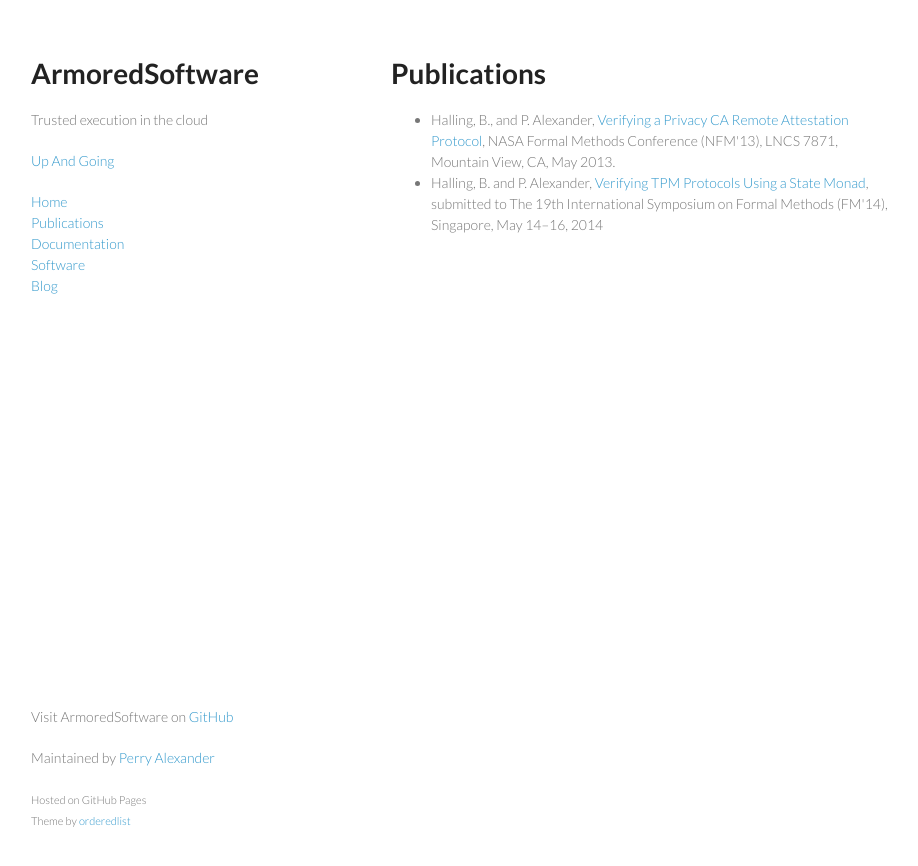
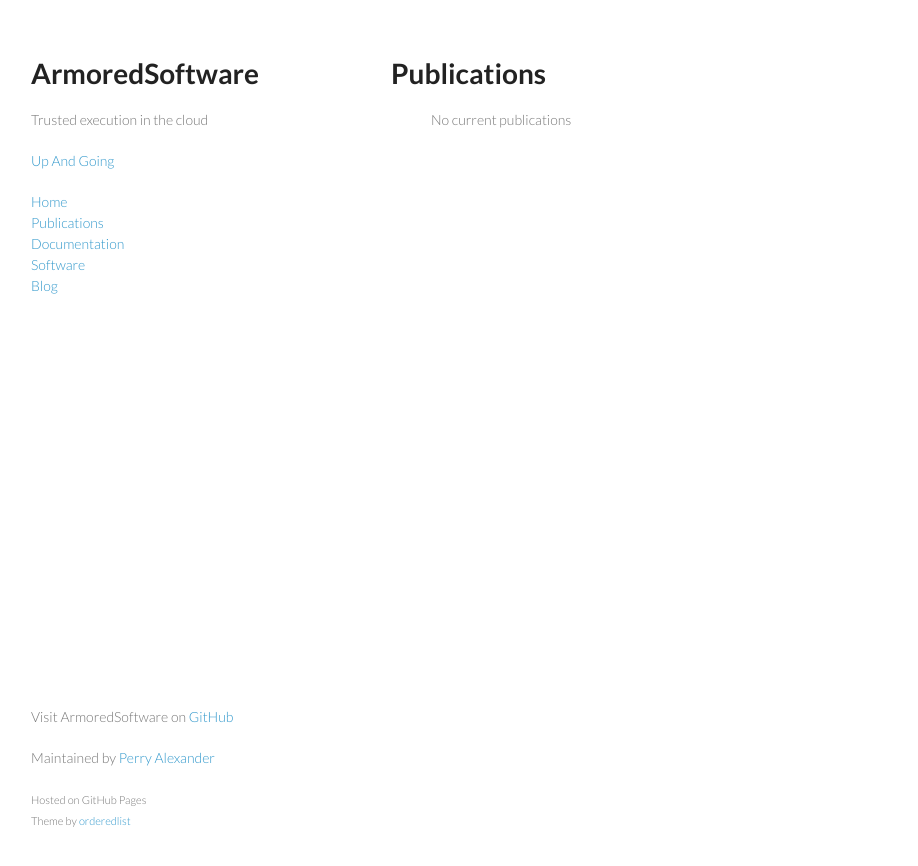
Before and after one commit to armoredsoftware/armoredsoftware.github.io, a Jekyll site: the page built from publications.md, in a window 1280 px wide. Shown: the top 866 px of the page, without its empty margins (179-1097 px from the left). Built offline with Jekyll 4.4.1, drawn with Linux system fonts in a browser that asks for light colours.

Commit message:
moving to standard template

```diff
--- a/_data/publications.yml
+++ b/_data/publications.yml
@@ -1,9 +1,4 @@
-- author: Halling, B., and P. Alexander
-  title: "Verifying a Privacy CA Remote Attestation Protocol"
-  where: NASA Formal Methods Conference (NFM'13), LNCS 7871, Mountain View, CA, May 2013.
-  pdf: nfm13.pdf
-
-- author: Halling, B. and P. Alexander
-  title: Verifying TPM Protocols Using a State Monad
-  where: submitted to The 19th International Symposium on Formal Methods (FM'14), Singapore, May 14–16, 2014
-  pdf: fm14.pdf
+- author: none
+  title:
+  where:
+  pdf:
--- a/_includes/publications.html
+++ b/_includes/publications.html
@@ -1,5 +1,9 @@
 <ul>
 {% for paper in site.data.publications %}
+{% if paper.author == "none" %}
+   <p>No current publications</p>
+{% else %}
 <li>{{ paper.author }}, <a href="{{ site.baseurl }}/{{ site.repo }}/resources/{{ paper.pdf }}">{{ paper.title }}</a>, {{ paper.where }}</li>
+{% endif %}
 {% endfor %}
 </ul>
```
